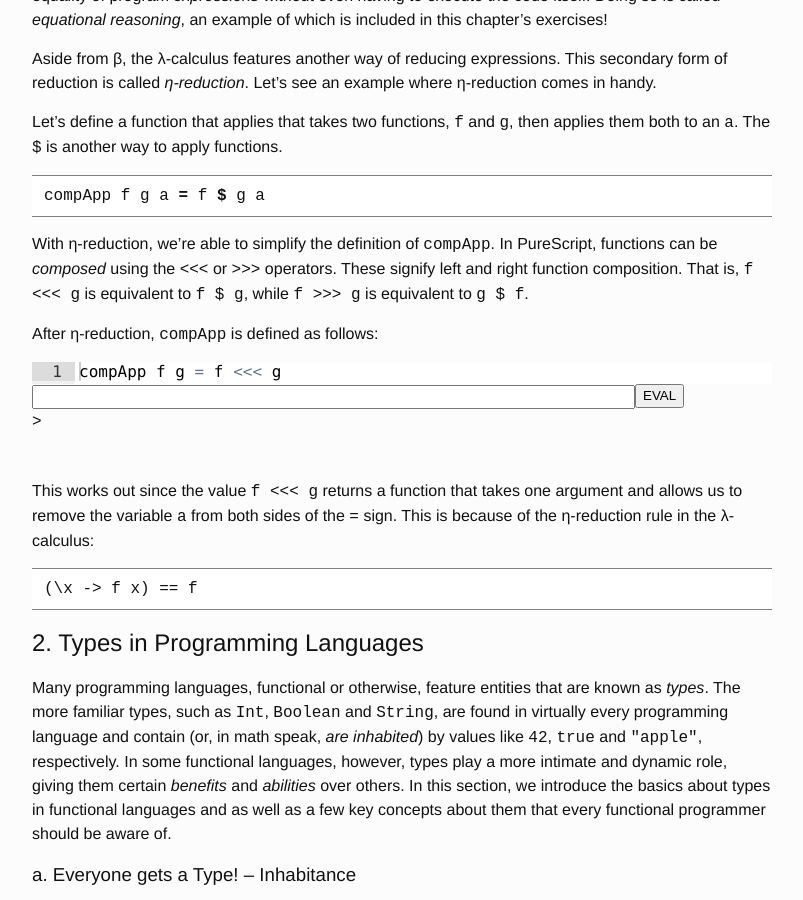
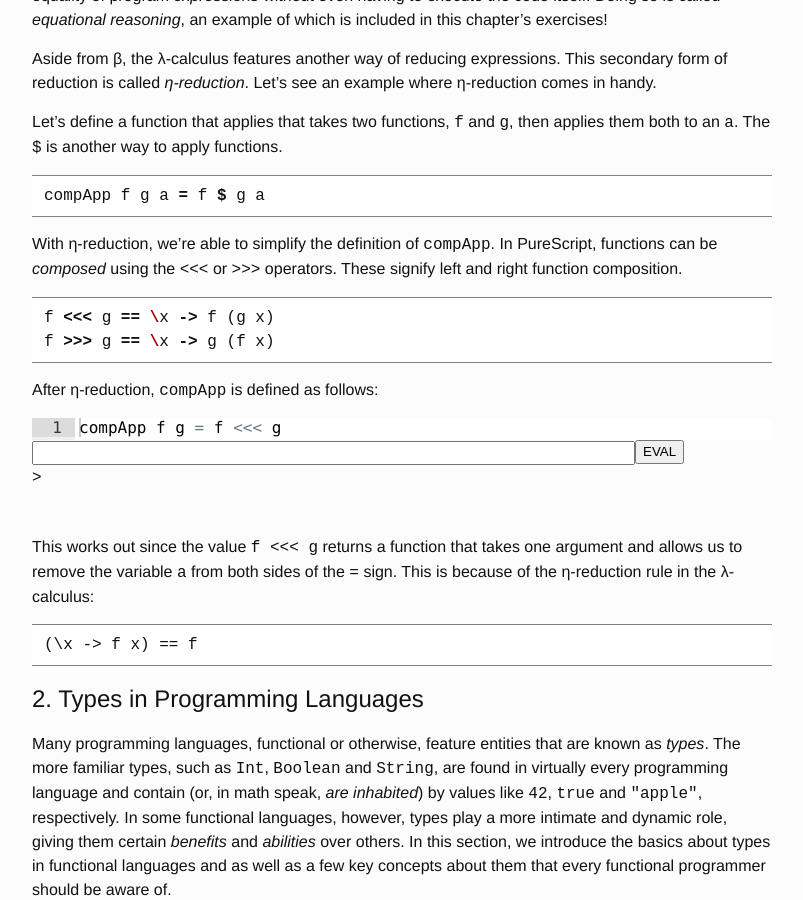
Before and after one commit to lazywithclass/project-lamp, a Jekyll site: the page built from website/book/chapter1.markdown, in a window 1280 px wide and 900 px high, scrolled down 2696 px. Shown: the whole window, without its empty margins (238-1041 px from the left). Built offline with Jekyll 4.4.1, drawn with Linux system fonts in a browser that asks for light colours; a script that is not in the unit is left out.

Commit message:
fixed note about function comp

````diff
--- a/website/book/chapter1.markdown
+++ b/website/book/chapter1.markdown
@@ -81,8 +81,11 @@ Let's define a function that applies that takes two functions, `f` and `g`, then
 ```haskell
 compApp f g a = f $ g a
 ```
-With η-reduction, we're able to simplify the definition of `compApp`. In PureScript, functions can be *composed* using the `<<<` or `>>>` operators. These signify left and right function composition. That is, `f <<< g` is equivalent to `f $ g`, while `f >>> g` is equivalent to `g $ f`.
-
+With η-reduction, we're able to simplify the definition of `compApp`. In PureScript, functions can be *composed* using the `<<<` or `>>>` operators. These signify left and right function composition.
+```haskell
+f <<< g == \x -> f (g x)
+f >>> g == \x -> g (f x)
+```
 After η-reduction, `compApp` is defined as follows:
 {% repl_only compApp#compApp f g = f <<< g%}
 This works out since the value `f <<< g` returns a function that takes one argument and allows us to remove the variable `a` from both sides of the `=` sign. This is because of the η-reduction rule in the λ-calculus:
````
